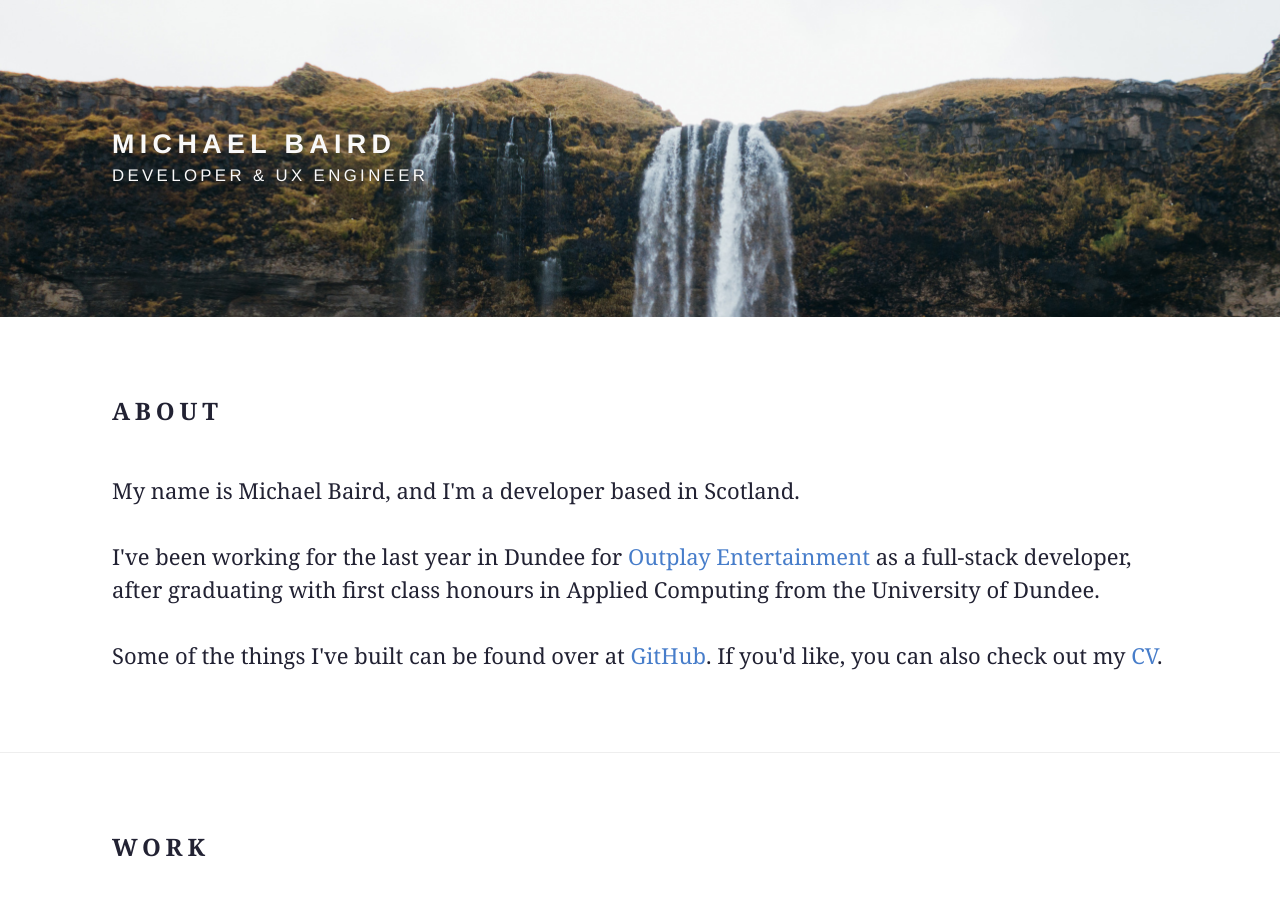
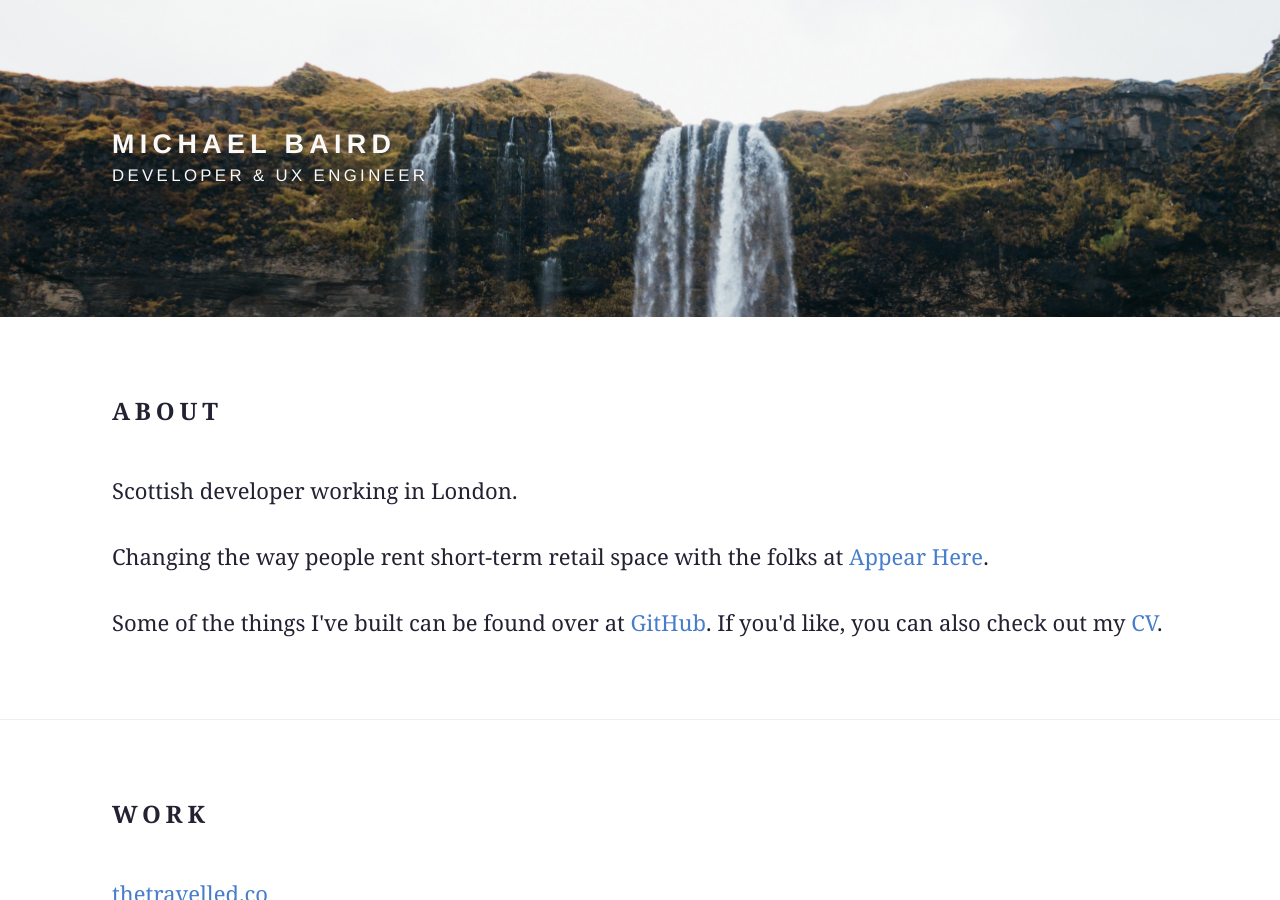
Before and after one commit to mbaird/michaelbaird.co.uk, a Jekyll site: the page built from index.html, in a window 1280 px wide and 900 px high. Built offline with Jekyll 4.4.1, drawn with Linux system fonts in a browser that asks for light colours.

Commit message:
Update 'About' copy

```diff
--- a/index.html
+++ b/index.html
@@ -6,9 +6,9 @@ title:
 <section>
   <h4>About</h4>
 
-  <p>My name is Michael Baird, and I'm a developer based in Scotland.</p>
+  <p>Scottish developer working in London.</p>
 
-  <p>I've been working for the last year in Dundee for <a href="http://outplay.com">Outplay Entertainment</a> as a full-stack developer, after graduating with first class honours in Applied Computing from the University of Dundee.</p>
+  <p>Changing the way people rent short-term retail space with the folks at <a href="http://appearhere.co.uk">Appear Here</a>.</p>
 
   <p>Some of the things I've built can be found over at <a href="https://github.com/mbaird">GitHub</a>. If you'd like, you can also check out my <a href="/static/resume.pdf">CV</a>.</p>
 
```
